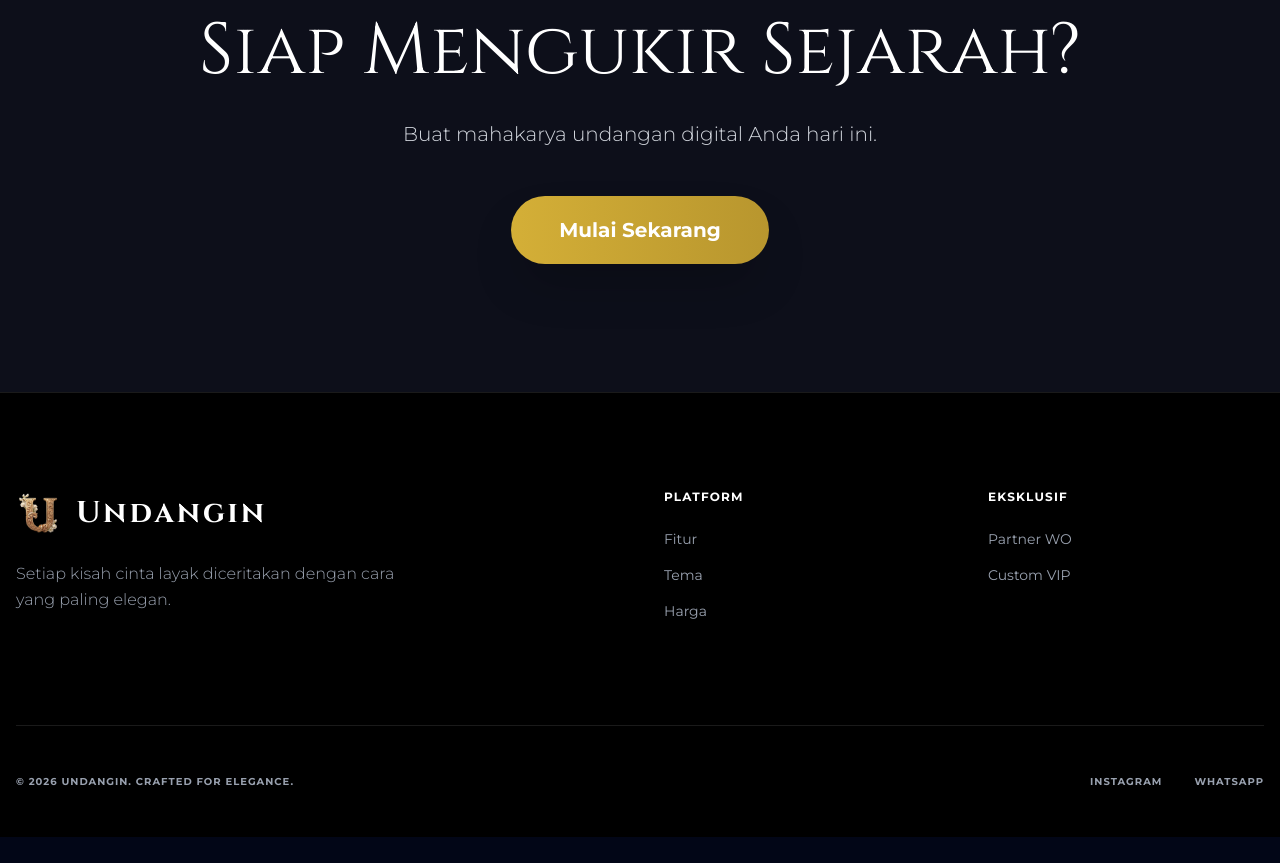
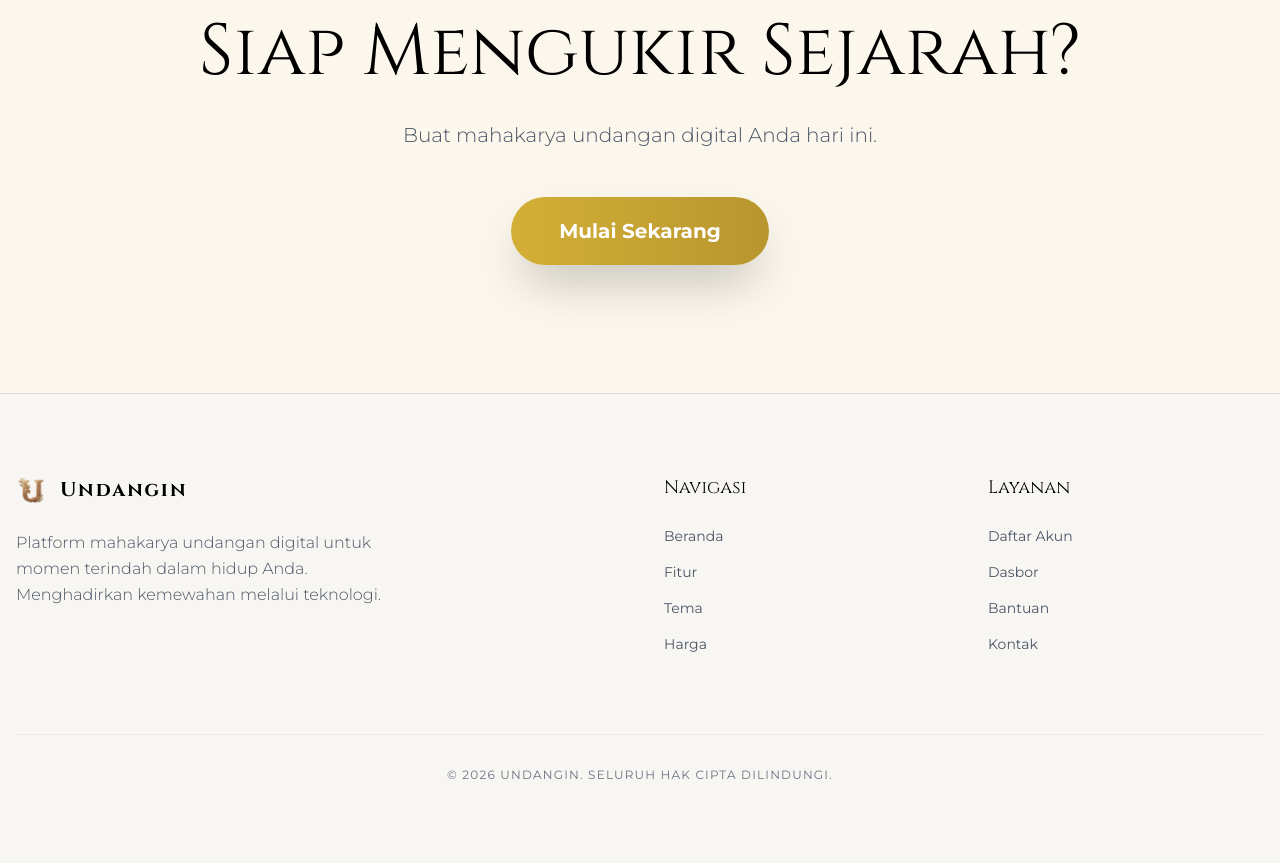
Before and after one commit to Adijoypro/undangin, a Next.js app: page / in a window 1280 px wide. Shown: the part 4560-5423 px from the top of the page. Before the commit the page ends 5397 px from the top, so only its background shows below. Built offline with nearby package versions, Linux system fonts and the light colour scheme; no server answers.

Commit message:
feat: landing page dynamic theme support (light/dark sync)

```diff
--- a/src/app/page.tsx
+++ b/src/app/page.tsx
@@ -10,28 +10,25 @@ export default async function LandingPage() {
   const supabase = await createClient();
   const { data: { user } } = await supabase.auth.getUser();
 
-  // We'll use a fixed dark theme for the main container on the server to avoid flash
-  const isDark = true;
-
   return (
-    <div className={`min-h-screen bg-slate-950 text-white font-sans selection:bg-[#D4AF37] selection:text-black overflow-x-hidden`}>
-      <LandingNavbar user={user} isDark={isDark} />
+    <div className="min-h-screen bg-[#FDFBF7] text-black dark:bg-slate-950 dark:text-white font-sans selection:bg-[#D4AF37] selection:text-black overflow-x-hidden transition-colors duration-500">
+      <LandingNavbar user={user} />
 
       <main>
-        <HeroSection user={user} isDark={isDark} />
+        <HeroSection user={user} />
 
-        <Features isDark={isDark} />
+        <Features />
 
-        <ThemeShowcase isDark={isDark} />
+        <ThemeShowcase />
 
-        <PricingSection isDark={isDark} user={user} />
+        <PricingSection user={user} />
 
-        {/* Call to Action - Static version for speed */}
-        <section className="py-32 px-4 relative overflow-hidden text-center">
+        {/* Call to Action */}
+        <section className="py-32 px-4 relative overflow-hidden text-center border-t border-black/5 dark:border-white/5">
           <div className="absolute inset-0 bg-[#D4AF37] opacity-5"></div>
           <div className="max-w-4xl mx-auto relative z-10">
             <h2 className="font-serif text-5xl md:text-7xl mb-8">Siap Mengukir Sejarah?</h2>
-            <p className="text-xl text-gray-300 mb-12 font-light">
+            <p className="text-xl text-gray-600 dark:text-gray-300 mb-12 font-light">
               Buat mahakarya undangan digital Anda hari ini.
             </p>
             <a href={user ? "/dashboard" : "/login"}>
@@ -43,7 +40,7 @@ export default async function LandingPage() {
         </section>
       </main>
 
-      <Footer isDark={isDark} />
+      <Footer />
     </div>
   );
 }
--- a/src/components/landing/Features.tsx
+++ b/src/components/landing/Features.tsx
@@ -3,19 +3,15 @@
 import { motion } from "framer-motion";
 import Image from "next/image";
 
-export default function Features({ isDark }: { isDark: boolean }) {
-  const border = isDark ? "border-white/10" : "border-black/10";
-  const cardBg = isDark ? "bg-white/[0.02]" : "bg-black/[0.02]";
-  const textMuted = isDark ? "text-gray-400" : "text-gray-600";
-
+export default function Features() {
   return (
     <>
       {/* FEATURES */}
-      <section id="fitur" className={`py-32 px-4 relative border-t ${border}`}>
+      <section id="fitur" className="py-32 px-4 relative border-t border-black/10 dark:border-white/10">
         <div className="max-w-7xl mx-auto">
           <div className="text-center mb-24">
             <h2 className="font-serif text-5xl md:text-6xl mb-6">Kemewahan dalam Detail</h2>
-            <p className={`${textMuted} text-lg max-w-2xl mx-auto`}>Dirancang khusus untuk klien VVIP.</p>
+            <p className="text-gray-600 dark:text-gray-400 text-lg max-w-2xl mx-auto">Dirancang khusus untuk klien VVIP.</p>
           </div>
 
           <div className="grid md:grid-cols-3 gap-8">
@@ -30,11 +26,11 @@ export default function Features({ isDark }: { isDark: boolean }) {
                 whileInView={{ opacity: 1, y: 0 }}
                 viewport={{ once: true }}
                 transition={{ delay: i * 0.1 }}
-                className={`p-10 rounded-2xl ${cardBg} border ${border} hover:bg-[#D4AF37]/5 transition-all group`}
+                className="p-10 rounded-2xl bg-black/[0.02] dark:bg-white/[0.02] border border-black/10 dark:border-white/10 hover:bg-[#D4AF37]/5 transition-all group"
               >
                 <div className="text-4xl mb-8 group-hover:scale-110 transition-transform">{feat.icon}</div>
                 <h3 className="font-serif text-2xl text-[#D4AF37] mb-4">{feat.title}</h3>
-                <p className={`${textMuted} leading-relaxed font-light`}>{feat.desc}</p>
+                <p className="text-gray-600 dark:text-gray-400 leading-relaxed font-light">{feat.desc}</p>
               </motion.div>
             ))}
           </div>
@@ -52,7 +48,7 @@ export default function Features({ isDark }: { isDark: boolean }) {
             >
               <span className="text-[#D4AF37] font-bold uppercase tracking-widest text-xs mb-4 block">Teknologi Mutakhir</span>
               <h2 className="font-serif text-5xl md:text-6xl mb-8">Lebih dari Sekadar Undangan.</h2>
-              <p className={`text-lg ${textMuted} mb-10`}>Ekosistem digital untuk hari pernikahan Anda.</p>
+              <p className="text-lg text-gray-600 dark:text-gray-400 mb-10">Ekosistem digital untuk hari pernikahan Anda.</p>
 
               <div className="space-y-6">
                 {["RSVP Management", "WhatsApp Integration", "QR Code Check-in"].map((item, i) => (
@@ -64,7 +60,7 @@ export default function Features({ isDark }: { isDark: boolean }) {
               </div>
             </motion.div>
 
-            <div className="relative aspect-video rounded-2xl overflow-hidden shadow-2xl border border-white/10 bg-slate-900">
+            <div className="relative aspect-video rounded-2xl overflow-hidden shadow-2xl border border-black/10 dark:border-white/10 bg-slate-900">
               <Image
                 src="https://images.unsplash.com/photo-1511795409834-ef04bbd61622?auto=format&fit=crop&q=80&w=1200"
                 fill
--- a/src/components/landing/Footer.tsx
+++ b/src/components/landing/Footer.tsx
@@ -1,28 +1,23 @@
 import Image from "next/image";
-import Link from "next/link";
 
-export default function Footer({ isDark }: { isDark: boolean }) {
-  const textMuted = isDark ? "text-gray-400" : "text-gray-600";
-  const border = isDark ? "border-white/10" : "border-black/10";
-  const footerBg = isDark ? "bg-black" : "bg-[#F5F4EE]";
-
+export default function Footer() {
   return (
-    <footer className={`${footerBg} pt-24 pb-12 px-4 border-t ${border} relative overflow-hidden`}>
-      <div className="max-w-7xl mx-auto relative z-10">
-        <div className="grid md:grid-cols-4 gap-12 mb-20">
+    <footer className="py-20 px-4 bg-black/[0.02] dark:bg-black border-t border-black/10 dark:border-white/10 transition-colors duration-500">
+      <div className="max-w-7xl mx-auto grid md:grid-cols-4 gap-12">
         <div className="col-span-2">
           <div className="flex items-center gap-3 mb-6">
-              <Image src="/logo.png" alt="Undangin Logo" width={48} height={48} className="w-12 h-12 object-contain" />
-              <span className={`font-serif text-3xl font-bold tracking-widest ${isDark ? 'text-white' : 'text-black'}`}>Undangin</span>
+            <Image src="/logo.png" alt="Undangin Logo" width={32} height={32} className="w-8 h-8 object-contain" />
+            <span className="font-serif text-xl font-bold tracking-widest">Undangin</span>
           </div>
-            <p className={`${textMuted} max-w-sm font-light leading-relaxed mb-8`}>
-              Setiap kisah cinta layak diceritakan dengan cara yang paling elegan.
+          <p className="text-gray-600 dark:text-gray-400 max-w-sm font-light leading-relaxed">
+            Platform mahakarya undangan digital untuk momen terindah dalam hidup Anda. Menghadirkan kemewahan melalui teknologi.
           </p>
         </div>
 
         <div>
-            <h4 className={`text-xs font-bold uppercase tracking-widest ${isDark ? 'text-white' : 'text-black'} mb-6`}>Platform</h4>
-            <ul className={`space-y-4 text-sm ${textMuted}`}>
+          <h4 className="font-serif text-lg mb-6">Navigasi</h4>
+          <ul className="space-y-4 text-sm text-gray-600 dark:text-gray-400">
+            <li><a href="#" className="hover:text-[#D4AF37] transition-colors">Beranda</a></li>
             <li><a href="#fitur" className="hover:text-[#D4AF37] transition-colors">Fitur</a></li>
             <li><a href="#template" className="hover:text-[#D4AF37] transition-colors">Tema</a></li>
             <li><a href="#harga" className="hover:text-[#D4AF37] transition-colors">Harga</a></li>
@@ -30,21 +25,18 @@ export default function Footer({ isDark }: { isDark: boolean }) {
         </div>
 
         <div>
-            <h4 className={`text-xs font-bold uppercase tracking-widest ${isDark ? 'text-white' : 'text-black'} mb-6`}>Eksklusif</h4>
-            <ul className={`space-y-4 text-sm ${textMuted}`}>
-              <li><a href="#" className="hover:text-[#D4AF37] transition-colors">Partner WO</a></li>
-              <li><a href="#" className="hover:text-[#D4AF37] transition-colors">Custom VIP</a></li>
+          <h4 className="font-serif text-lg mb-6">Layanan</h4>
+          <ul className="space-y-4 text-sm text-gray-600 dark:text-gray-400">
+            <li><a href="/login" className="hover:text-[#D4AF37] transition-colors">Daftar Akun</a></li>
+            <li><a href="/dashboard" className="hover:text-[#D4AF37] transition-colors">Dasbor</a></li>
+            <li><a href="#" className="hover:text-[#D4AF37] transition-colors">Bantuan</a></li>
+            <li><a href="#" className="hover:text-[#D4AF37] transition-colors">Kontak</a></li>
           </ul>
         </div>
       </div>
 
-        <div className={`flex flex-col md:flex-row justify-between items-center pt-12 border-t ${border} gap-6 text-[10px] uppercase tracking-widest font-bold ${textMuted}`}>
-          <p>© 2026 Undangin. Crafted for Elegance.</p>
-          <div className="flex gap-8">
-            <a href="#" className="hover:text-[#D4AF37] transition-colors">Instagram</a>
-            <a href="#" className="hover:text-[#D4AF37] transition-colors">WhatsApp</a>
-          </div>
-        </div>
+      <div className="max-w-7xl mx-auto mt-20 pt-8 border-t border-black/5 dark:border-white/5 text-center text-xs text-gray-500 uppercase tracking-widest">
+        © 2026 Undangin. Seluruh Hak Cipta Dilindungi.
       </div>
     </footer>
   );
--- a/src/components/landing/LandingNavbar.tsx
+++ b/src/components/landing/LandingNavbar.tsx
@@ -4,17 +4,13 @@ import { motion, Variants } from "framer-motion";
 import Image from "next/image";
 import Link from "next/link";
 
-export default function LandingNavbar({ user, isDark }: { user: any; isDark: boolean }) {
-  const navBg = isDark ? "bg-slate-950/70" : "bg-[#FDFBF7]/70";
-  const border = isDark ? "border-white/10" : "border-black/10";
-  const textMuted = isDark ? "text-gray-400" : "text-gray-600";
-
+export default function LandingNavbar({ user }: { user: any }) {
   const navVariants: Variants = {
     hidden: { y: -100, opacity: 0 },
     visible: {
       y: 0,
       opacity: 1,
-      transition: { duration: 1, ease: "easeOut" }
+      transition: { duration: 1, ease: [0.22, 1, 0.36, 1] }
     }
   };
 
@@ -23,7 +19,7 @@ export default function LandingNavbar({ user, isDark }: { user: any; isDark: boo
       initial="hidden"
       animate="visible"
       variants={navVariants}
-      className={`fixed w-full z-50 ${navBg} backdrop-blur-xl border-b ${border} transform-gpu`}
+      className="fixed w-full z-50 bg-[#FDFBF7]/70 dark:bg-slate-950/70 backdrop-blur-xl border-b border-black/10 dark:border-white/10 transform-gpu transition-colors duration-500"
     >
       <div className="max-w-7xl mx-auto px-4 sm:px-6 lg:px-8">
         <div className="flex justify-between h-20 items-center">
@@ -33,9 +29,9 @@ export default function LandingNavbar({ user, isDark }: { user: any; isDark: boo
           </div>
 
           <div className="hidden md:flex space-x-8 items-center">
-            <a href="#fitur" className={`text-xs font-bold uppercase tracking-widest ${textMuted} hover:text-[#D4AF37] transition-colors`}>Fitur</a>
-            <a href="#template" className={`text-xs font-bold uppercase tracking-widest ${textMuted} hover:text-[#D4AF37] transition-colors`}>Tema</a>
-            <Link href="/dashboard" className={`text-xs font-bold uppercase tracking-widest ${textMuted} hover:text-[#D4AF37] transition-colors`}>Dasbor</Link>
+            <a href="#fitur" className="text-xs font-bold uppercase tracking-widest text-gray-600 dark:text-gray-400 hover:text-[#D4AF37] transition-colors">Fitur</a>
+            <a href="#template" className="text-xs font-bold uppercase tracking-widest text-gray-600 dark:text-gray-400 hover:text-[#D4AF37] transition-colors">Tema</a>
+            <Link href="/dashboard" className="text-xs font-bold uppercase tracking-widest text-gray-600 dark:text-gray-400 hover:text-[#D4AF37] transition-colors">Dasbor</Link>
 
             <Link
               href={user ? "/dashboard" : "/login"}
--- a/src/components/landing/PricingSection.tsx
+++ b/src/components/landing/PricingSection.tsx
@@ -3,45 +3,40 @@
 import { motion } from "framer-motion";
 import Link from "next/link";
 
-export default function PricingSection({ isDark, user }: { isDark: boolean; user: any }) {
-  const border = isDark ? "border-white/10" : "border-black/10";
-  const cardBg = isDark ? "bg-white/[0.02]" : "bg-black/[0.02]";
-  const textMuted = isDark ? "text-gray-400" : "text-gray-600";
-  const buttonInverse = isDark ? "bg-white text-black hover:bg-gray-200" : "bg-[#111111] text-white hover:bg-black";
-
+export default function PricingSection({ user }: { user: any }) {
   return (
-    <section id="harga" className={`py-32 px-4 relative border-t ${border}`}>
+    <section id="harga" className="py-32 px-4 relative border-t border-black/10 dark:border-white/10 transition-colors duration-500">
       <div className="max-w-7xl mx-auto">
         <div className="text-center mb-20">
           <h2 className="font-serif text-5xl md:text-6xl mb-6">Investasi Berkelas</h2>
-          <p className={`${textMuted} text-lg`}>Sistem kredit transparan tanpa biaya tersembunyi.</p>
+          <p className="text-gray-600 dark:text-gray-400 text-lg">Sistem kredit transparan tanpa biaya tersembunyi.</p>
         </div>
 
         <div className="grid md:grid-cols-2 lg:grid-cols-4 gap-6">
           {/* Uji Coba */}
-          <div className={`p-10 rounded-2xl border ${border} ${cardBg} hover:border-[#D4AF37]/30 transition-all`}>
+          <div className="p-10 rounded-2xl border border-black/10 dark:border-white/10 bg-black/[0.02] dark:bg-white/[0.02] hover:border-[#D4AF37]/30 transition-all">
             <h3 className="font-serif text-3xl mb-2">Uji Coba</h3>
-            <p className={`text-sm ${textMuted} mb-10`}>Buat draft tanpa biaya.</p>
+            <p className="text-sm text-gray-600 dark:text-gray-400 mb-10">Buat draft tanpa biaya.</p>
             <div className="mb-10 flex items-baseline gap-2">
-              <span className={`text-sm ${textMuted} font-bold uppercase`}>Rp</span>
+              <span className="text-sm text-gray-600 dark:text-gray-400 font-bold uppercase">Rp</span>
               <span className="text-5xl font-serif">0</span>
             </div>
-            <Link href={user ? "/dashboard" : "/login"} className={`block text-center w-full py-4 border ${border} font-bold text-xs uppercase tracking-widest ${buttonInverse}`}>
+            <Link href={user ? "/dashboard" : "/login"} className="block text-center w-full py-4 border border-black/10 dark:border-white/10 font-bold text-xs uppercase tracking-widest bg-black text-white dark:bg-white dark:text-black hover:opacity-80 transition-all">
               Mulai Gratis
             </Link>
           </div>
 
           {/* Premium */}
-          <div className={`p-10 rounded-2xl border border-[#D4AF37] ${isDark ? 'bg-gradient-to-b from-[#1a1500] to-black' : 'bg-gradient-to-b from-[#FFFDF5] to-white'} relative shadow-xl transform md:-translate-y-4`}>
+          <div className="p-10 rounded-2xl border border-[#D4AF37] bg-gradient-to-b from-[#FFFDF5] to-white dark:from-[#1a1500] dark:to-black relative shadow-xl transform md:-translate-y-4">
             <div className="absolute -top-4 left-1/2 -translate-x-1/2 bg-[#D4AF37] text-black px-4 py-1 rounded-full text-[10px] font-bold uppercase tracking-widest">
               Paling Laris
             </div>
             <h3 className="font-serif text-3xl mb-2 text-[#D4AF37]">Premium</h3>
-            <p className={`text-sm ${textMuted} mb-10`}>Publikasi & fitur lengkap.</p>
+            <p className="text-sm text-gray-600 dark:text-gray-400 mb-10">Publikasi & fitur lengkap.</p>
             <div className="mb-10 flex items-baseline gap-2">
               <span className="text-sm text-[#D4AF37] font-bold uppercase">Rp</span>
               <span className="text-5xl font-serif text-[#D4AF37]">89</span>
-              <span className={textMuted}>rb</span>
+              <span className="text-gray-600 dark:text-gray-400">rb</span>
             </div>
             <Link href={user ? "/dashboard/topup" : "/login"} className="block text-center w-full py-4 bg-[#D4AF37] text-black font-bold text-xs uppercase tracking-widest hover:opacity-90 transition-opacity">
               Pilih Paket
@@ -49,29 +44,29 @@ export default function PricingSection({ isDark, user }: { isDark: boolean; user
           </div>
 
           {/* WO Pro */}
-          <div className={`p-10 rounded-2xl border ${border} ${cardBg}`}>
+          <div className="p-10 rounded-2xl border border-black/10 dark:border-white/10 bg-black/[0.02] dark:bg-white/[0.02]">
             <h3 className="font-serif text-3xl mb-2">Agensi</h3>
-            <p className={`text-sm ${textMuted} mb-10`}>Paket hemat untuk profesional.</p>
+            <p className="text-sm text-gray-600 dark:text-gray-400 mb-10">Paket hemat untuk profesional.</p>
             <div className="mb-10 flex items-baseline gap-2">
-              <span className={`text-sm ${textMuted} font-bold uppercase`}>Rp</span>
+              <span className="text-sm text-gray-600 dark:text-gray-400 font-bold uppercase">Rp</span>
               <span className="text-5xl font-serif">349</span>
-              <span className={textMuted}>rb</span>
+              <span className="text-gray-600 dark:text-gray-400">rb</span>
             </div>
-            <Link href={user ? "/dashboard/topup" : "/login"} className={`block text-center w-full py-4 border ${border} font-bold text-xs uppercase tracking-widest ${buttonInverse}`}>
+            <Link href={user ? "/dashboard/topup" : "/login"} className="block text-center w-full py-4 border border-black/10 dark:border-white/10 font-bold text-xs uppercase tracking-widest bg-black text-white dark:bg-white dark:text-black hover:opacity-80 transition-all">
               Hubungi Kami
             </Link>
           </div>
 
           {/* Enterprise */}
-          <div className={`p-10 rounded-2xl border ${border} ${cardBg}`}>
+          <div className="p-10 rounded-2xl border border-black/10 dark:border-white/10 bg-black/[0.02] dark:bg-white/[0.02]">
             <h3 className="font-serif text-3xl mb-2">Enterprise</h3>
-            <p className={`text-sm ${textMuted} mb-10`}>Skala besar & custom.</p>
+            <p className="text-sm text-gray-600 dark:text-gray-400 mb-10">Skala besar & custom.</p>
             <div className="mb-10 flex items-baseline gap-2">
-              <span className={`text-sm ${textMuted} font-bold uppercase`}>Rp</span>
+              <span className="text-sm text-gray-600 dark:text-gray-400 font-bold uppercase">Rp</span>
               <span className="text-5xl font-serif">649</span>
-              <span className={textMuted}>rb</span>
+              <span className="text-gray-600 dark:text-gray-400">rb</span>
             </div>
-            <Link href={user ? "/dashboard/topup" : "/login"} className={`block text-center w-full py-4 border ${border} font-bold text-xs uppercase tracking-widest ${buttonInverse}`}>
+            <Link href={user ? "/dashboard/topup" : "/login"} className="block text-center w-full py-4 border border-black/10 dark:border-white/10 font-bold text-xs uppercase tracking-widest bg-black text-white dark:bg-white dark:text-black hover:opacity-80 transition-all">
               Cek Detail
             </Link>
           </div>
```
Also changed, not shown: src/components/landing/HeroSection.tsx (+8 -10 lines), src/components/landing/ThemeShowcase.tsx (+6 -6 lines). Lines whose indentation alone changed are shown as unchanged.
